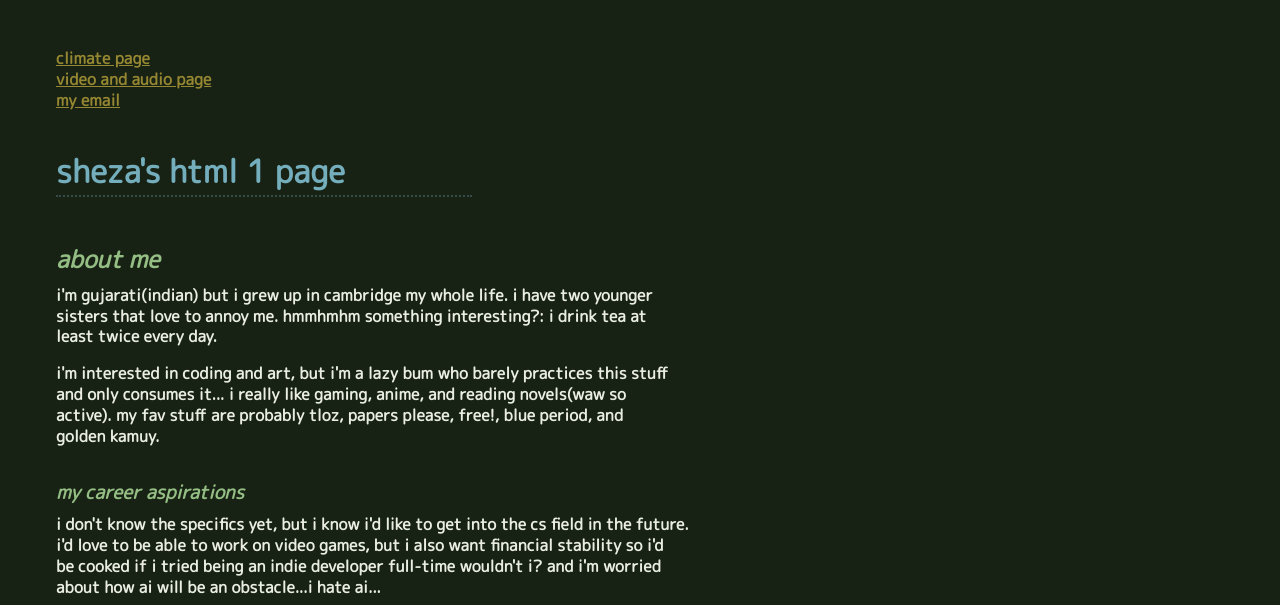
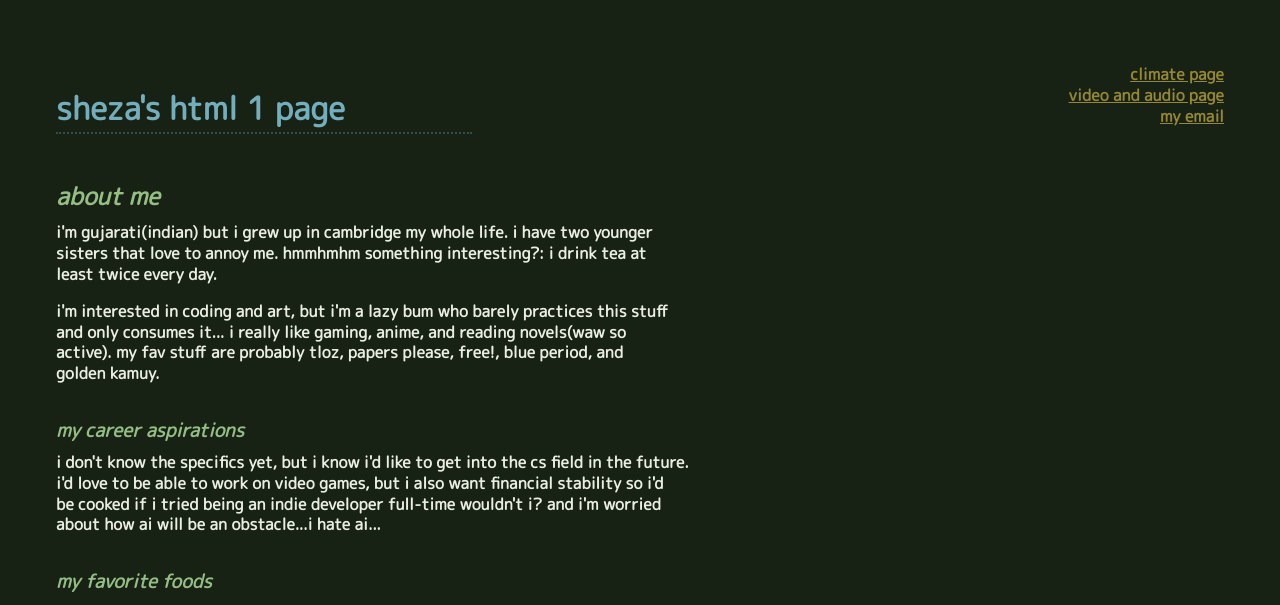
Before and after one commit to shaikhsheza/flexboxtohtml1, a plain HTML site: page index.html in a window 1280 px wide. Shown: the top 605 px of the page. Drawn offline with Linux system fonts and the light colour scheme.

Commit message:
made a flexbox that contains nav and header, and placed them next to each other with space. (so nav is part of the sticky header now)

```diff
--- a/css/style.css
+++ b/css/style.css
@@ -66,12 +66,12 @@ hr{
     border-bottom: 2px #74adbb50 dotted;
   }
 
-.container {
+.container{
     box-sizing: border-box;
-    margin: 3rem 3rem;
+    margin: 2rem 3rem 3rem 3rem;
 }
 
-.title {
+.title{
     width: 26rem;
     border-bottom: 2px #74adbb50 dotted;
 }
@@ -80,17 +80,17 @@ hr{
     margin-bottom: 2rem;
 }
 
-.nepal {
+.nepal{
   margin: 0rem 3rem 0rem 0rem;
   transition: 1s;
 }
 
-.nepal:hover {
+.nepal:hover{
   transform: rotate(359deg);
   transition: 3s ease-in-out;
 }
 
-.fancyini {
+.fancyini{
   background-color: yellow;
   padding: 0.5rem 0.5rem;
   border-radius: 4px;
@@ -98,19 +98,26 @@ hr{
   transition: 1s;
 }
 
-.fancyini:hover {
+.fancyini:hover{
   background-color:cyan;
   margin: 1rem 3rem;
   transition: 2s;
   display: inline-block;
 }
 
-header {
-	position: sticky;
+.topbar{
+    display: flex;
+    flex-direction: row;
+    justify-content: space-between;
+    position: sticky;
 	top: 0px;
-    padding: 1rem 0rem 2rem 0rem;
+    padding: 2rem 0rem 2rem 0rem;
 	opacity: 1;
 	background-color: #172214;
 }
 
+nav{
+    text-align: right;
 }
+
+}
--- a/index.html
+++ b/index.html
@@ -14,6 +14,10 @@
 
 <body>
     <div class="container">
+        <div class="topbar">
+            <header>
+                <h1 class="title">sheza's html 1 page</h1>
+            </header>
             <nav>
                 <a href="html/climate.html">climate page</a>
                 <br>
@@ -21,9 +25,7 @@
                 <br>
                 <a href="#email">my email</a>
             </nav>
-        <header>
-            <h1 class="title">sheza's html 1 page</h1>
-        </header>
+        </div>
         <main>
             <div class="section">
                 <section>
```
Lines whose indentation alone changed are shown as unchanged.
